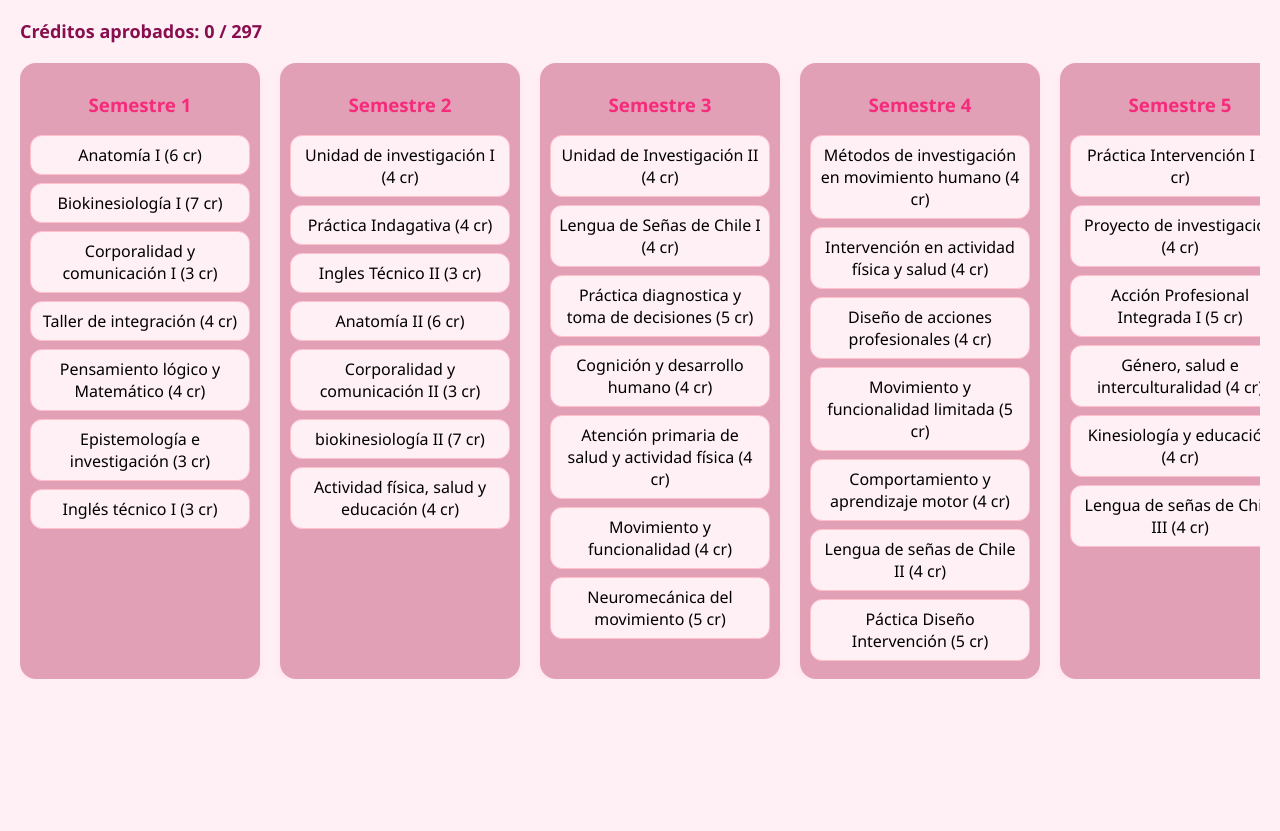
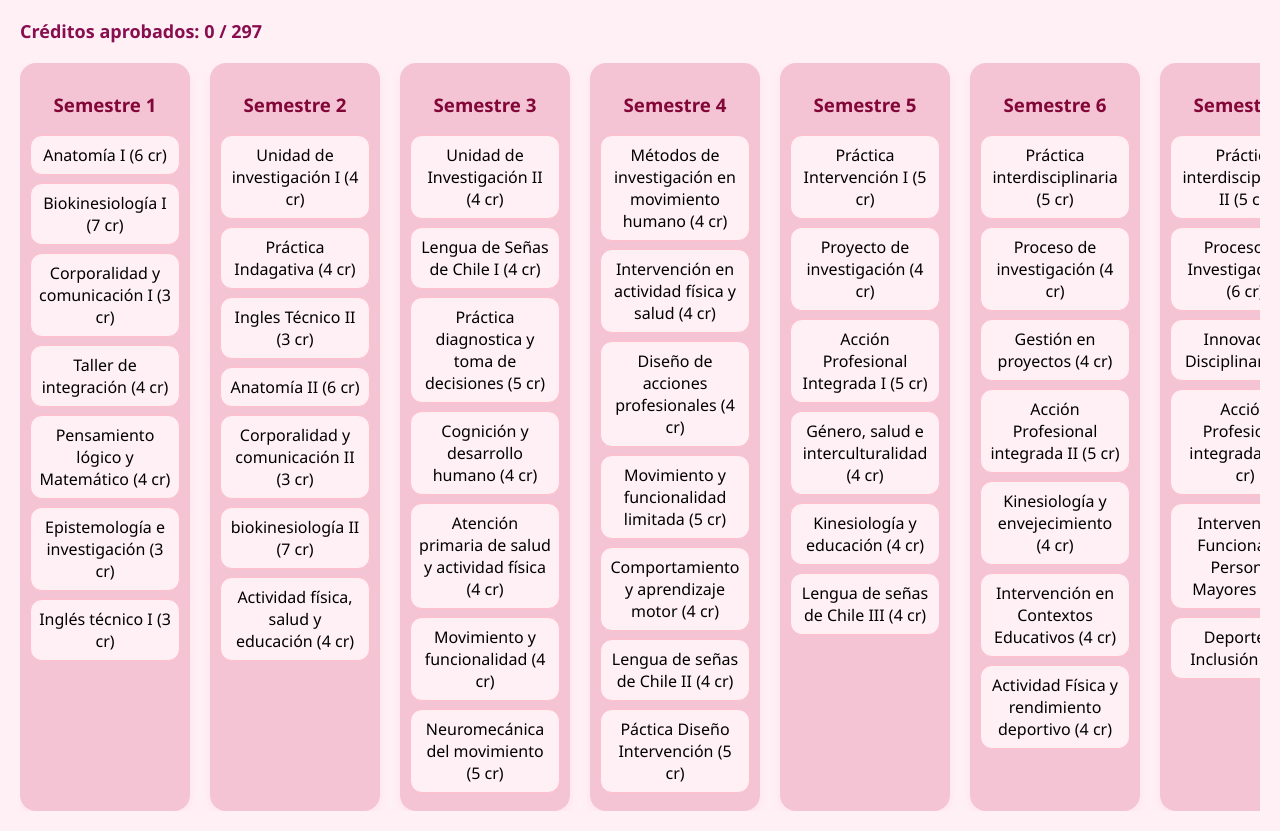
Before and after one commit to Carlvu444/Malla-Kinesiolog-a-, a plain HTML site: page index.html in a window 1280 px wide. Shown: the part 87-918 px from the top of the page. Before the commit the page ends 800 px from the top, so only its background shows below. Drawn offline with Linux system fonts and the light colour scheme.

Commit message:
Update style.css

```diff
--- a/style.css
+++ b/style.css
@@ -13,15 +13,15 @@ body {
 }
 
 .semestre {
-  min-width: 220px;
-  background-color: #e2a0b7;
+  min-width: 150px;
+  background-color: #f4c3d4;
   border-radius: 16px;
   padding: 10px;
   box-shadow: 0 4px 8px rgba(255, 182, 193, 0.2);
 }
 
 .semestre h3 {
-  color: #f62b7b;
+  color: #820637;
   text-align: center;
 }
 
@@ -41,7 +41,7 @@ body {
 }
 
 .ramo.aprobado {
-  background-color: #f06292;
+  background-color: #e194fe;
   color: white;
   font-weight: bold;
   border: none;
```
